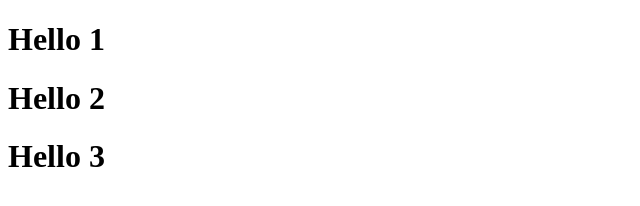
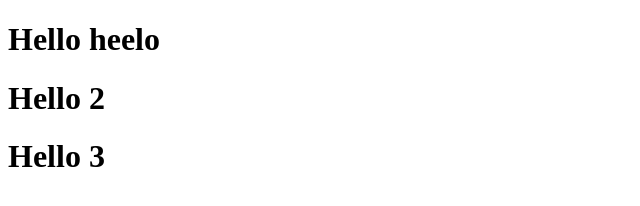
Before and after one commit to Nitishkashyap75/public, a plain HTML site: page index.html in a window 1280 px wide. Shown: the full height of the page, 0-640 px from the left. Drawn offline with Linux system fonts and the light colour scheme.

Commit message:
secend commit

```diff
--- a/index.html
+++ b/index.html
@@ -7,7 +7,7 @@
     <title>Document</title>
 </head>
 <body>
-    <h1>Hello 1</h1>
+    <h1>Hello  heelo</h1>
     <h1>Hello 2</h1>
     <h1>Hello 3</h1>
 
```
